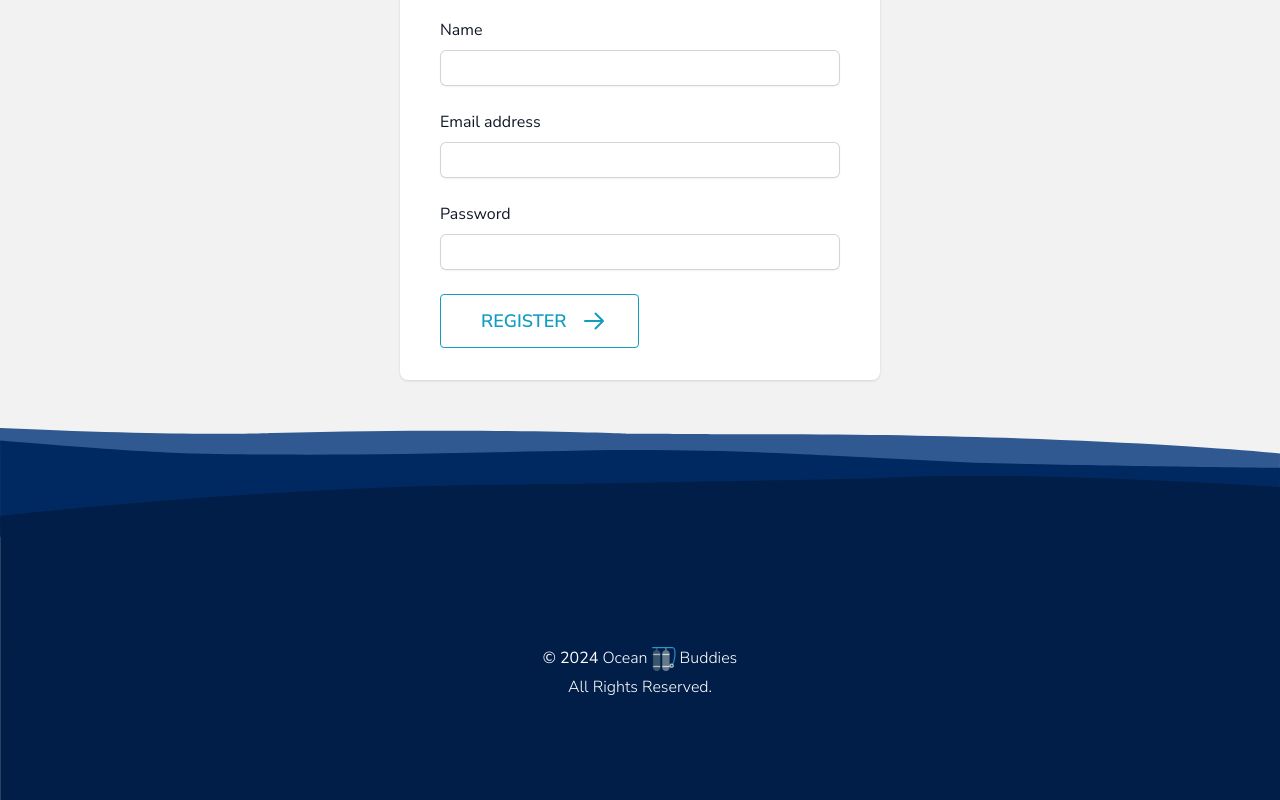
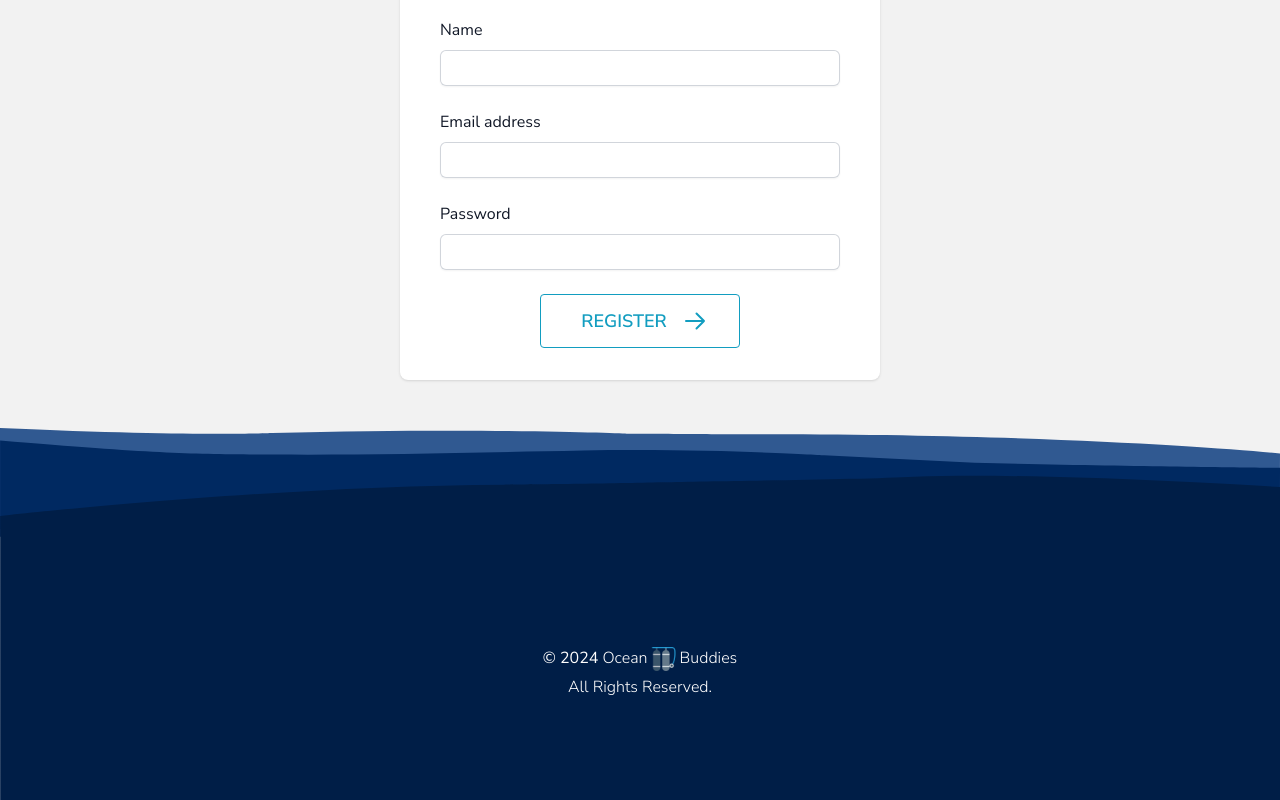
Before and after one commit to RozaliiaRusskikh/ocean-buddies, a Next.js app: page /register in a window 1280 px wide. Shown: the part 630-1430 px from the top of the page. Built offline with nearby package versions, Linux system fonts and the light colour scheme.

Commit message:
Center button

```diff
--- a/app/(site)/components/AuthForm.tsx
+++ b/app/(site)/components/AuthForm.tsx
@@ -55,7 +55,7 @@ const AuthForm: React.FC<AuthFormProps> = ({ variant }) => {
             register={register}
             errors={errors}
           />
-          <div>
+          <div className="flex flex-col items-center">
             <Button type="submit" disabled={isLoading} color="light">
               {variant}
             </Button>
--- a/app/(site)/components/Button.tsx
+++ b/app/(site)/components/Button.tsx
@@ -32,7 +32,7 @@ export function Button({
     colors[color]
   } ${disabled && "opacity-500 cursor-default"} ${
     danger && "bg-rose-500 hover:bg-rose-600 focus-visible:outline-rose-600"
-  }`;
+  } ${className}`;
 
   return (
     <Link href={link}>
```
